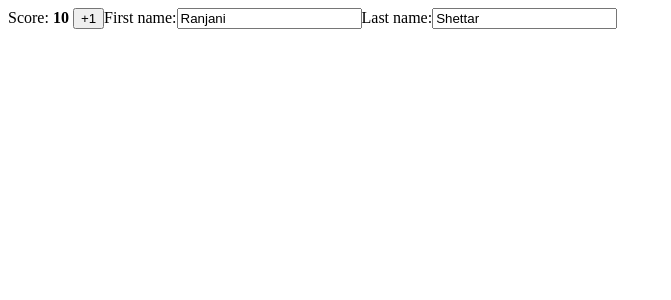
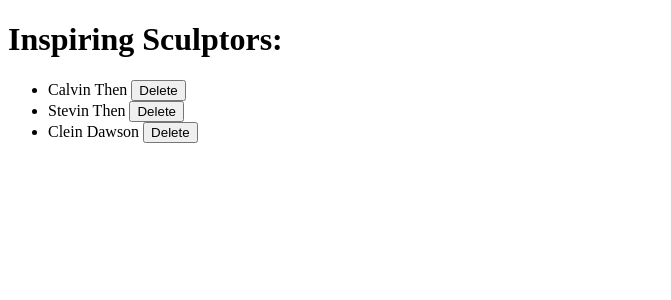
Before and after one commit to calvinthen/my-react-app, a React (Vite) app: page / in a window 1280 px wide. Shown: the top 300 px of the page, without its empty margins (0-671 px from the left). Built offline with nearby package versions, Linux system fonts and the light colour scheme.

Commit message:
UpdatingArrayFromStateRemoveSection

```diff
--- a/src/App.jsx
+++ b/src/App.jsx
@@ -23,6 +23,8 @@
 import StoryTrayProblems from "./StoryTrayProblems";
 import TodoList from "./Todolist";
 import UpdateScreenUseState from "./UpdateScreenUseState";
+import UpdatingArrayFromStateRemoveSection from "./UpdatingArrayFromStateRemoveSection";
+import UpdatingArrayInState from "./UpdatingArrayInState";
 import UpdatingObjectInState from "./UpdatingObjectInState";
 import MovingDot from "./utils/MovingDot";
 
@@ -121,7 +123,9 @@
         {/* <QueueingASeries/> */}
         {/* <MovingDot/> */}
         {/* <UpdatingObjectInState/> */}
-        <QuizUpdatingObjectInState/>
+        {/* <QuizUpdatingObjectInState/> */}
+        {/* <UpdatingArrayInState/> */}
+        <UpdatingArrayFromStateRemoveSection/>
       </>
     );
 }
--- /dev/null
+++ b/src/UpdatingArrayFromStateRemoveSection.jsx
@@ -0,0 +1,32 @@
+import React, { useState } from 'react'
+
+let initialArtists = [
+    {id : 0, name: 'Calvin Then'},
+    {id : 1, name: 'Stevin Then'},
+    {id : 2, name: 'Clein Dawson'},
+
+];
+
+export default function UpdatingArrayFromStateRemoveSection (){
+    const [artist, setArtists] = useState(initialArtists);
+
+    return(
+        <>
+            <h1>Inspiring Sculptors: </h1>
+            <ul>
+                {artist.map(artist => (
+                    <li key={artist.id}>
+                        {artist.name}{' '}
+                        <button onClick={() => {
+                            setArtists(
+                                artist.filter(a => a.id !== artist.id)
+                            );
+                        }}>
+                            Delete
+                        </button>
+                    </li>
+                ))}
+            </ul>
+        </>
+    );
+}
--- /dev/null
+++ b/src/UpdatingArrayInState.jsx
@@ -0,0 +1,31 @@
+import React, { useState } from 'react'
+
+let nextId = 0;
+
+export default function UpdatingArrayInState(){
+    const [name, setName] = useState('');
+    const [artist, setArtists] = useState([]);
+
+    return (
+        <>
+            <h1>Inspiring Sculptors</h1>
+            <input value={name} onChange={e => setName(e.target.value)} />
+
+            <button onClick={() => {
+                setArtists([
+                    ...artist,
+                    {id: nextId++, name: name}
+                ])
+            }}>
+                Add
+            </button>
+            <ul>
+                {artist.map(artist =>(
+                    <li key={artist.id}>
+                        {artist.name}
+                    </li>
+                ))}
+            </ul>
+        </>
+    );
+}
```
